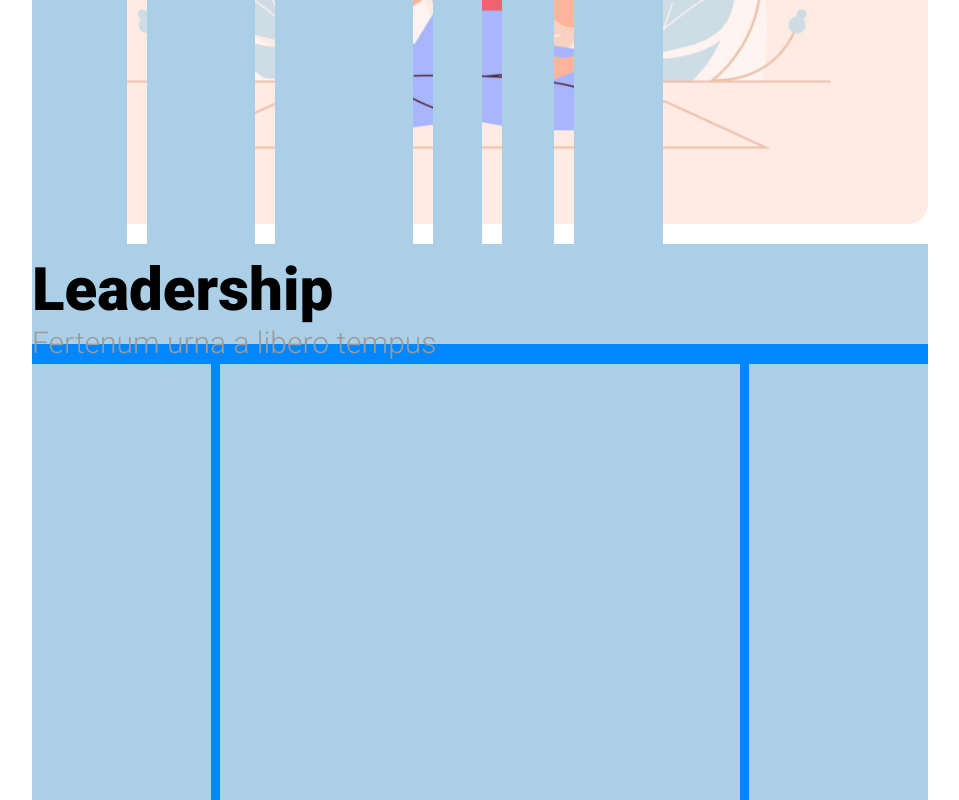
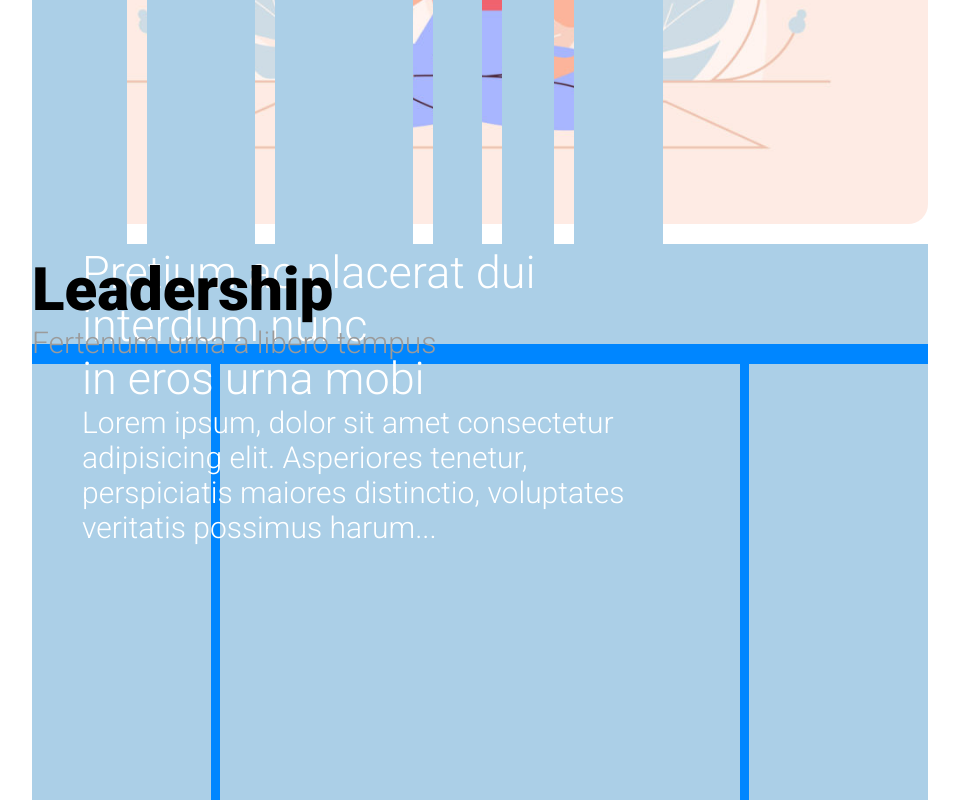
Before and after one commit to ElenaLj/htmlcss-wp, a plain HTML site: page index.html in a window 1280 px wide. Shown: the part 621-1421 px from the top of the page, without its empty margins (160-1119 px from the left). Drawn offline with Linux system fonts and the light colour scheme.

Commit message:
insert jumbotron txt

```diff
--- a/css/style.css
+++ b/css/style.css
@@ -45,6 +45,21 @@ li {
     background-position: center;
     background-repeat: no-repeat;
     border-radius: 20px;
+}
+
+.upper-img-text {
+    padding-top: 350px;
+    padding-left: 50px;
+    padding-right: 300px;
+    font-size: 45px;
+    color: white;
+}
+
+.lower-img-text {
+    padding-left: 50px;
+    padding-right: 300px;
+    color: white;
+    font-size: 30px;
 }
 
 .margin {
--- a/index.html
+++ b/index.html
@@ -31,7 +31,12 @@
             <!-- /logo e nav bar -->
             <!-- jumbotron -->
             <div class="jumbotron margin">
-                <!-- DIV VUOTO COSA FARE -->
+                <div class="upper-img-text">
+                    Pretium ac placerat dui interdum nunc
+                    <br>
+                    in eros urna mobi
+                </div>
+                <p class="lower-img-text">Lorem ipsum, dolor sit amet consectetur adipisicing elit. Asperiores tenetur, perspiciatis maiores distinctio, voluptates veritatis possimus harum...</p>
             </div>
             <!-- /jumbotron -->
         </header>
```
